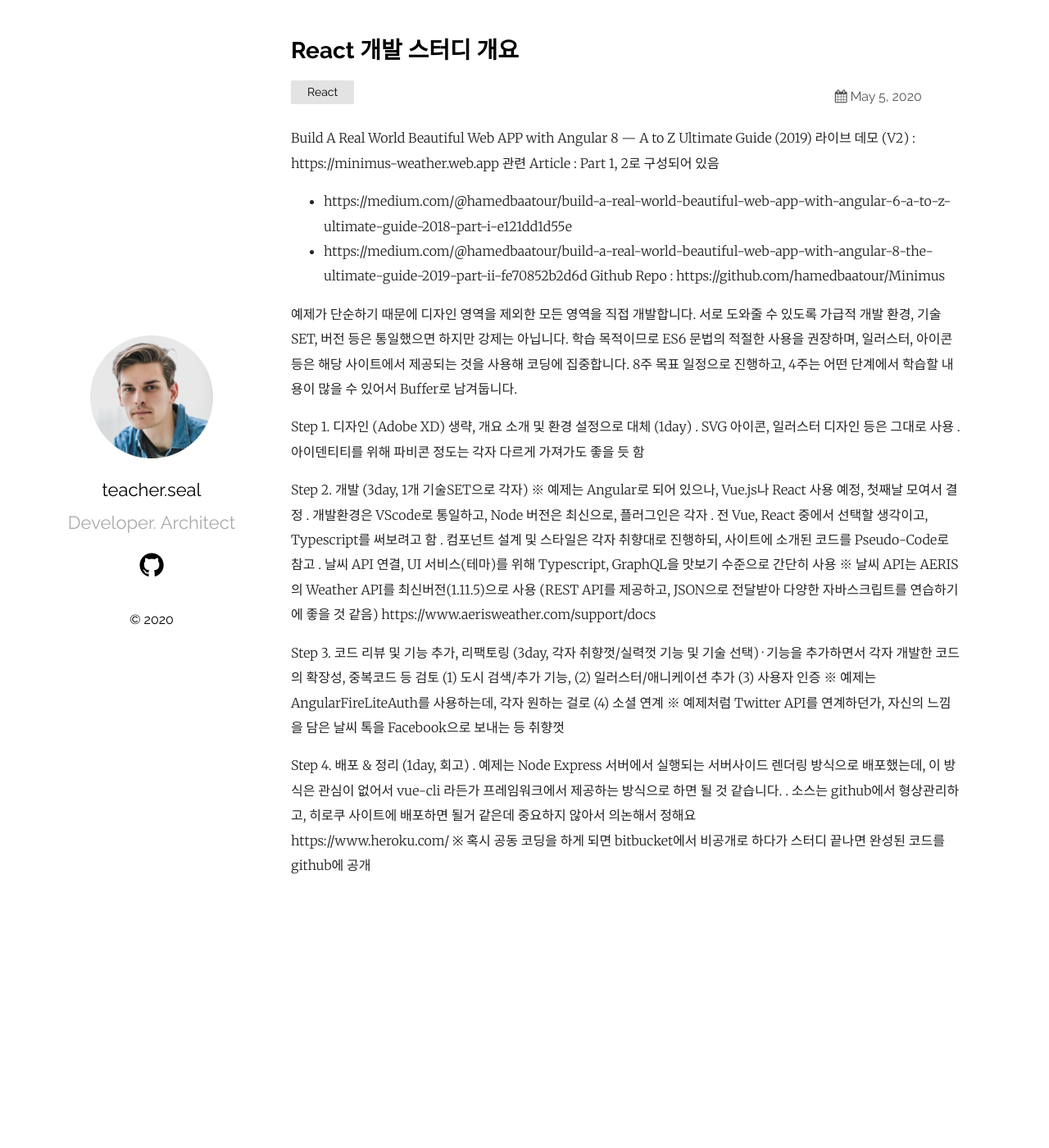
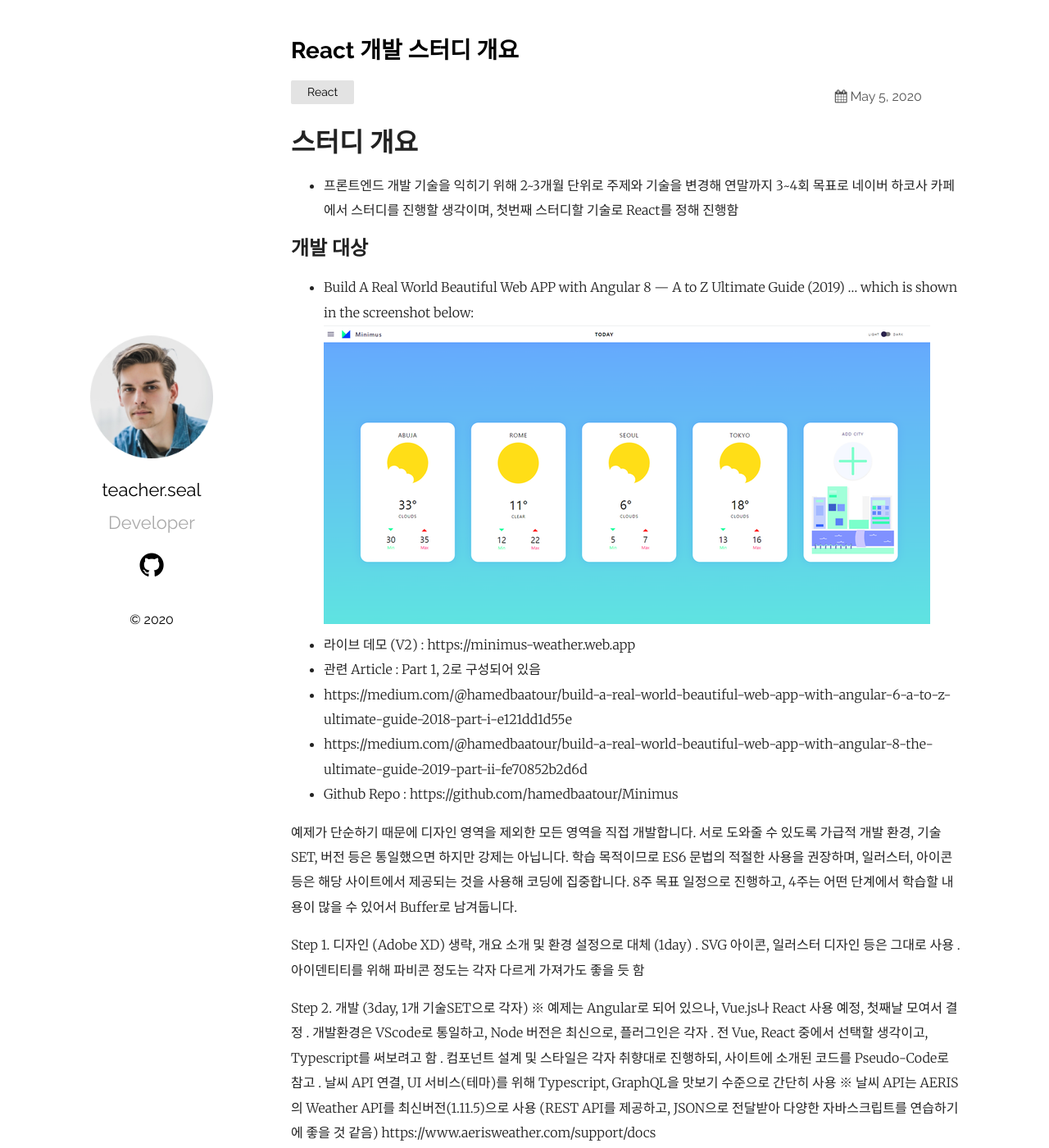
Before and after one commit to seal1999/seal1999.github.io, a Jekyll site: the page built from _posts/2019-03-23-welcome-to-jekyll.markdown, in a window 1280 px wide and 1400 px high. Shown: the whole window at 82% size. Built offline with Jekyll 4.4.1, drawn with Linux system fonts in a browser that asks for light colours.

Commit message:
theme changed

```diff
--- a/_config.yml
+++ b/_config.yml
@@ -11,7 +11,7 @@ sass:
   sass_dir: _sass
 plainwhite:
   name: teacher.seal
-  tagline: Developer. Architect
+  tagline: Developer
   date_format: "%b %-d, %Y"
   sitemap: true # set to true to generate sitemap.xml content
 
--- a/_posts/2019-03-23-welcome-to-jekyll.markdown
+++ b/_posts/2019-03-23-welcome-to-jekyll.markdown
@@ -4,12 +4,19 @@ title:  "React 개발 스터디 개요"
 date:   2020-05-05 21:03:36 +0530
 categories: React
 ---
-Build A Real World Beautiful Web APP with Angular 8 — A to Z Ultimate Guide (2019)
-라이브 데모 (V2) : https://minimus-weather.web.app
-관련 Article : Part 1, 2로 구성되어 있음
+# 스터디 개요
+
+* 프론트엔드 개발 기술을 익히기 위해 2~3개월 단위로 주제와 기술을 변경해 연말까지 3~4회 목표로 네이버 하코사 카페에서 스터디를 진행할 생각이며, 첫번째 스터디할 기술로 React를 정해 진행함
+
+## 개발 대상
+- Build A Real World Beautiful Web APP with Angular 8 — A to Z Ultimate Guide (2019)
+... which is shown in the screenshot below:
+![React eather Application Screenshot](/assets/minus.png)
+- 라이브 데모 (V2) : https://minimus-weather.web.app
+- 관련 Article : Part 1, 2로 구성되어 있음
 - https://medium.com/@hamedbaatour/build-a-real-world-beautiful-web-app-with-angular-6-a-to-z-ultimate-guide-2018-part-i-e121dd1d55e
 - https://medium.com/@hamedbaatour/build-a-real-world-beautiful-web-app-with-angular-8-the-ultimate-guide-2019-part-ii-fe70852b2d6d
-Github Repo : https://github.com/hamedbaatour/Minimus
+- Github Repo : https://github.com/hamedbaatour/Minimus
 
 예제가 단순하기 때문에 디자인 영역을 제외한 모든 영역을 직접 개발합니다.
 서로 도와줄 수 있도록 가급적 개발 환경, 기술 SET, 버전 등은 통일했으면 하지만 강제는 아닙니다.
```
Also changed, not shown: assets/minus.png (added).
